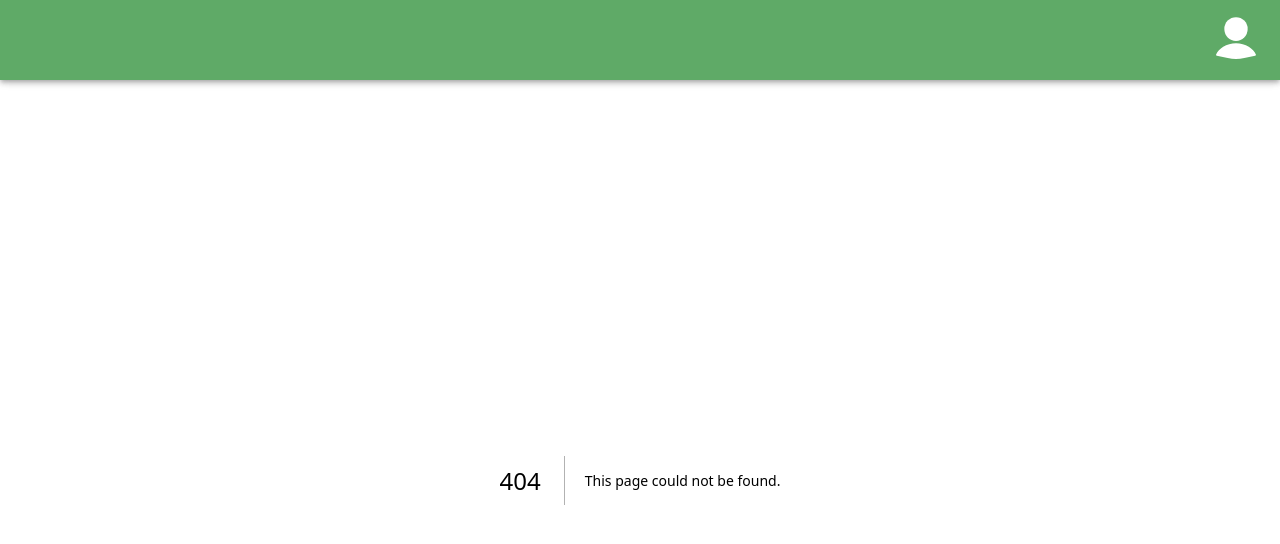
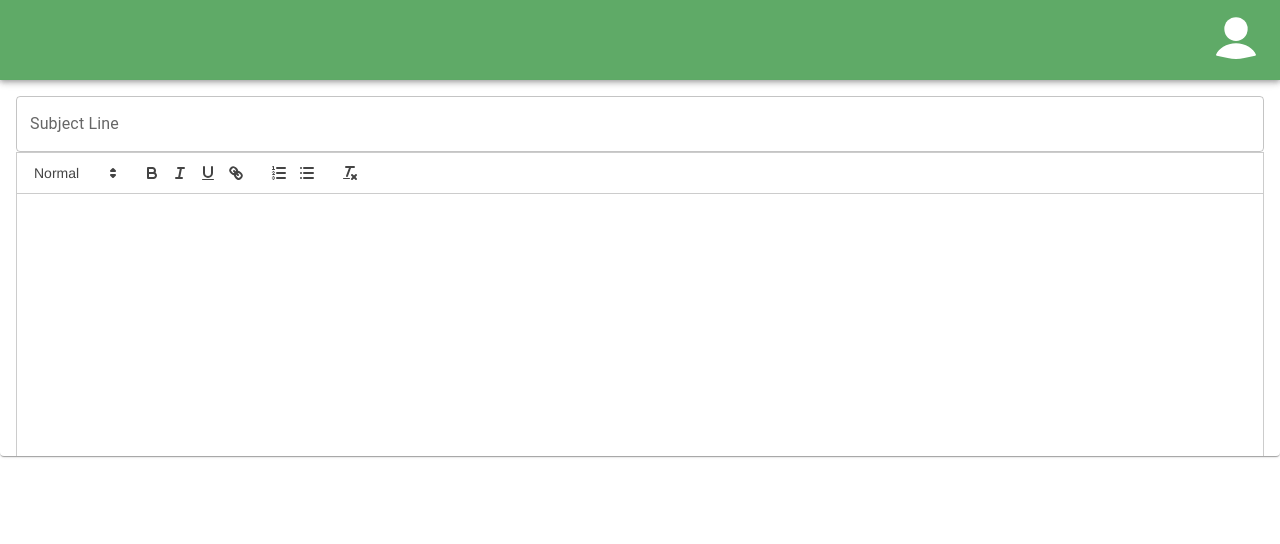
Before and after one commit to hack4impact-utk/mission-of-hope, a Next.js app: page /mailMerge in a window 1280 px wide. Before the commit this address had no page. Shown: the top 544 px of the page. Built offline with nearby package versions, Linux system fonts and the light colour scheme.

Commit message:
Good progress

```diff
--- a/package.json
+++ b/package.json
@@ -20,6 +20,7 @@
     "next": "13.4.19",
     "react": "18.2.0",
     "react-dom": "18.2.0",
+    "react-quill": "^2.0.0",
     "zod": "^3.22.2"
   },
   "devDependencies": {
--- /dev/null
+++ b/src/app/mailMerge/page.tsx
@@ -0,0 +1,5 @@
+import MailMergeView from '@/views/MailMergeView';
+
+export default async function MailMergePage() {
+  return <MailMergeView />;
+}
--- /dev/null
+++ b/src/views/MailMergeView/index.tsx
@@ -0,0 +1,36 @@
+'use client';
+import { Card, TextField } from '@mui/material';
+import { useState } from 'react';
+import ReactQuill from 'react-quill';
+import 'react-quill/dist/quill.snow.css';
+
+export default function MailMergeView() {
+  const [body, setBody] = useState('');
+  const [subject, setSubject] = useState('');
+
+  const handleSubjectChange = (e: React.ChangeEvent<HTMLInputElement>) => {
+    setSubject(e.target.value);
+  };
+
+  const handleBodyChange = (value: string) => {
+    setBody(value);
+  };
+
+  return (
+    <Card sx={{ p: 2 }}>
+      {/* Text field for subject */}
+      <TextField
+        label="Subject Line"
+        value={subject}
+        onChange={handleSubjectChange}
+        fullWidth
+      />
+      <ReactQuill
+        theme="snow"
+        value={body}
+        onChange={handleBodyChange}
+        style={{ height: '18rem' }} // Increase the height here
+      />
+    </Card>
+  );
+}
```
Also changed, not shown: 1 other file (tests, documents, lock files or other folders).
